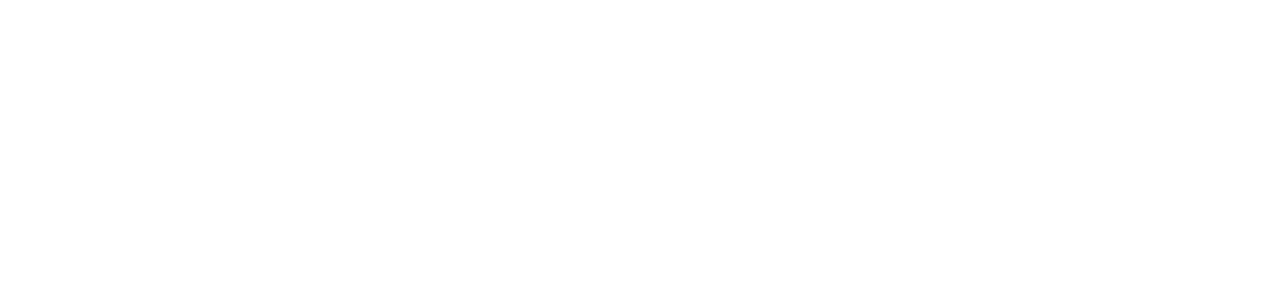
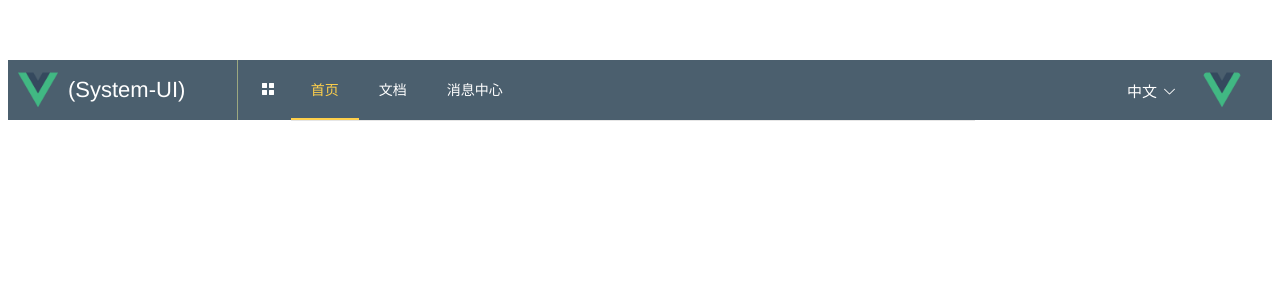
Before and after one commit to MKLM0222/system-ui, a Vue app: page /#/ in a window 1280 px wide. Shown: the top 300 px of the page. Built offline with nearby package versions, Linux system fonts and the light colour scheme; sample sign-in values are in the browser's storage.

Commit message:
国际化

```diff
--- a/package.json
+++ b/package.json
@@ -14,6 +14,7 @@
     "element-ui": "^2.12.0",
     "js-cookie": "^2.2.1",
     "vue": "^2.5.2",
+    "vue-i18n": "^8.14.1",
     "vue-router": "^3.0.1"
   },
   "devDependencies": {
--- /dev/null
+++ b/src/assets/languages/en.json
@@ -0,0 +1,19 @@
+{
+  "common": {
+      "home": "Home",
+      "login": "Login",
+      "exit": "Exit",
+      "logout": "Logout",
+      "doc": "Document",
+      "msgCenter": "Message Center",
+      "myMsg": "My Message",
+      "config": "Config"
+  },
+  "sys": {
+      "userMng": "User Manage",
+      "deptMng": "Dept Manage",
+      "roleMng": "Role Manage",
+      "menuMng": "Menu Manage",
+      "logMng": "Log Manage"
+  }
+}
--- /dev/null
+++ b/src/assets/languages/zh.json
@@ -0,0 +1,20 @@
+{
+  "common": {
+      "home": "首页",
+      "login": "登录",
+      "exit": "退出",
+      "logout": "登出",
+      "doc": "文档",
+      "msgCenter": "消息中心",
+      "myMsg": "我的消息",
+      "config": "设置"
+
+  },
+  "sys": {
+      "userMng": "用户管理",
+      "deptMng": "机构管理",
+      "roleMng": "角色管理",
+      "menuMng": "菜单管理",
+      "logMng": "日志管理"
+  }
+}
--- a/src/http/axios.js
+++ b/src/http/axios.js
@@ -34,7 +34,7 @@ export default function $axios(options) {
          }
          //3.根据请求方法，序列化传来的参数，根据后端需求是否序列化
          if(config.method ==="post") {
-           if(config.data.__proto__===FormData.prototype
+           if(config.data
               || config.url.endsWith("path")
               || config.url.endsWith("mark")
               || config.url.endsWith("patchs")
--- /dev/null
+++ b/src/i18n/index.js
@@ -0,0 +1,15 @@
+import Vue from 'vue'
+import VueI18n from 'vue-i18n'
+
+Vue.use(VueI18n)
+
+//注册i18n实例并引入语言文件，文件格式等下解析
+const i18n = new VueI18n({
+   locale:'zh',
+   messages: {
+     'zh' : require('@/assets/languages/zh.json'),
+     'en' : require('@/assets/languages/en.json')
+   }
+})
+
+export default i18n
--- a/src/main.js
+++ b/src/main.js
@@ -6,6 +6,7 @@ import router from './router'
 import ElementUI from "element-ui"
 import 'element-ui/lib/theme-chalk/index.css'
 import api from './http/index'
+import i18n from './i18n'
 
 Vue.config.productionTip = false
 
@@ -15,6 +16,7 @@ Vue.use(api);//引入axios
 /* eslint-disable no-new */
 new Vue({
   el: '#app',
+  i18n,
   router,
   components: { App },
   template: '<App/>'
--- a/src/views/Home.vue
+++ b/src/views/Home.vue
@@ -1,7 +1,99 @@
 <template>
   <el-row class="container">
     <el-col :span="24" class="header">
-      <el-col :span="5" class="logo" :class="isCollapse?'logo=collapse-width':'logo-width'"></el-col>
+      <el-col :span="5" class="logo" :class="isCollapse?'logo-collapse-width':'logo-width'">
+          <img :src="this.logo" alt=""/>({{isCollapse?sysName:sysName}})
+      </el-col>
+      <el-col :span="1">
+        <div class="tools" @click.prevent="collapse">
+          <i class="el-icon-menu"></i>
+        </div>
+      </el-col>
+      <el-col :span="13">
+         <div class="hearNavBar">
+           <el-menu :default-active="activeIndex" class="el-menu-demo"
+           background-color="#4b5f6e" text-color="#fff"
+             active-text-color="#ffd04b" mode="horizontal" @select="handleSelectHearNavBar">
+            <el-menu-item index="1">{{$t("common.home")}}</el-menu-item>
+            <el-menu-item index="2">{{$t("common.doc")}}</el-menu-item>
+            <el-menu-item index="3">{{$t("common.msgCenter")}}</el-menu-item>
+           </el-menu>
+         </div>
+      </el-col>
+      <el-col :span="5" class="userinfo">
+        <el-dropdown @command="handleCommand">
+          <span id="language" class="el-dropdown-link language-inner">
+            中文<i class="el-icon-arrow-down el-icon--right"></i>
+          </span>
+          <el-dropdown-menu slot="dropdown">
+            <el-dropdown-item command="zh">中文</el-dropdown-item>
+            <el-dropdown-item command="en">English</el-dropdown-item>
+          </el-dropdown-menu>
+        </el-dropdown>
+        <el-dropdown trigger="hover">
+          <span class="el-dropdown-link userinfo-inner">
+            <img :src="this.userAvatar" alt=""/>
+            {{username}}
+          </span>
+          <el-dropdown-menu slot="dropdown">
+             <el-dropdown-item>{{$t("common.myMsg")}}</el-dropdown-item>
+             <el-dropdown-item>{{$t("common.config")}}</el-dropdown-item>
+             <el-dropdown-item @click.native="logout">{{$t("common.logout")}}</el-dropdown-item>
+          </el-dropdown-menu>
+        </el-dropdown>
+      </el-col>
+    </el-col>
+    <el-col :span="24" class="main">
+       <aside class="aside">
+         <el-menu
+         default-active="1-2"
+         class="el-menu-vertical-demo"
+         @open="handleopen"
+         @close="handleclose"
+         @select="handleselect"
+         :collapse="isCollapse">
+           <el-submenu index="1">
+              <template slot="title">
+                <i class="el-icon-location"></i>
+                <span slot="title">系统管理</span>
+              </template>
+              <el-menu-item @click="$router.push('user')" index="1-1">{{$t("sys.userMng")}}</el-menu-item>
+              <el-menu-item @click="$router.push('dept')" index="1-2">{{$t("sys.deptMng")}}</el-menu-item>
+              <el-menu-item @click="$router.push('role')" index="1-1">{{$t("sys.roleMng")}}</el-menu-item>
+              <el-menu-item @click="$router.push('menu')" index="1-2">{{$t("sys.menuMng")}}</el-menu-item>
+              <el-menu-item @click="$router.push('log')" index="1-1">{{$t("sys.logMng")}}</el-menu-item>
+              <el-menu-item index="1-3">选项三</el-menu-item>
+           </el-submenu>
+           <el-menu-item index="2">
+              <i class="el-icon-menu"></i>
+              <span slot="title">导航二</span>
+           </el-menu-item>
+           <el-menu-item index="3">
+              <i class="el-icon-document"></i>
+                <span slot="title">导航三</span>
+           </el-menu-item>
+           <el-menu-item>
+              <i class="el-icon-setting"></i>
+                <span slot="title">导航四</span>
+           </el-menu-item>
+         </el-menu>
+       </aside>
+       <section class="content-container">
+         <div class="grid-content bg-purple-light">
+           <el-col :span="24" class="breadcrumb-container">
+              <el-breadcrumb seperator="/" class="breadcrumb-inner">
+                <el-breadcrumb-item v-for="item in $route.matched" :key="item.path">
+                  {{item.name}}
+                </el-breadcrumb-item>
+              </el-breadcrumb>
+           </el-col>
+           <el-col :span="24" class="content-wrapper">
+              <transition name="fade" mode="out-in">
+                 <router-view></router-view>
+              </transition>
+           </el-col>
+         </div>
+       </section>
     </el-col>
   </el-row>
 </template>
@@ -11,31 +103,185 @@ import axios from "axios"
 import mock  from "@/mock/index.js"
 export default {
   name:"Home",
+  data() {
+    return {
+      isCollapse:false,
+      sysName:"权限管理系统",
+      userName:"luna",
+      userAvatar:"http://tupian.qqw21.com/article/UploadPic/2019-8/20198816503664815.jpeg",
+      logo:"",
+      activeIndex:"1"
+    }
+  },
   methods: {
-    testAxios(){
-      axios.get("http://localhost:8080")
-      .then(function(res){
-        alert(res.data)
-      }).catch(function(res){
-        alert(res)
+    handleopen(){
+      console.log("handleopen")
+    },
+    handleclose(){
+      cosole.log("handleclose")
+    },
+    handleselect(a,b){
+      console.log("handleselect")
+    },
+    handleSelectHearNavBar(key,keyPath) {
+      console.log(key,keyPath)
+    },
+    //折叠导航栏
+    collapse:function(){
+      this.isCollapse = !this.isCollapse;
+    },
+    //语言切换
+    handleCommand:function(command){
+        let lang = command === ""? "zh" : command
+        this.$i18n.locale = lang
+        document.getElementById("language").innerHTML=lang=="zh"?"中文":"English"    },
+    logout:function() {
+      var _this = this;
+      this.$confirm("确认退出吗？","提示",{
+        type:"warning"
       })
-    },
-    getUser(){
-       axios.get("http://localhost:8080/user")
-       .then(function(res){
-         alert(JSON.stringify(res.data))
-       }).catch(function(res) {
-         alert(res)
-       })
-    },
-    getMenu(){
-       axios.get("http://localhost:8080/menu")
-       .then(function(res){
-         alert(JSON.stringify(res.data))
-       }).catch(function(res) {
-         alert(res)
-       })
-    },
+      .then(()=>{
+         sessionStorage.removeItem("user");
+         this.$router.push("/login");
+      })
+      .catch(()=>{})
+    }
+  },
+  mounted() {
+    this.sysName="System-UI";
+    this.logo=require("@/assets/logo.png");
+    var user = sessionStorage.getItem("user");
+    if(user) {
+      this.userName = user;
+      this.userAvatar=require("@/assets/logo.png")
+    }
   }
 }
 </script>
+<style lang="scss">
+.container {
+  position: absolute;
+  top: 0px;
+  bottom: 0px;
+  left: 0px;
+  right: 0px;
+  width: 100%;
+  .header {
+    height: 60px;
+    line-height: 60px;
+    background: #4b5f6e;
+    color: #fff;
+    .userinfo {
+      text-align: right;
+      padding-right: 30px;
+      float: right;
+      .language-inner {
+        font-size:15px;
+        cursor:pointer;
+        color:#fff;
+      }
+      .userinfo-inner {
+        font-size: 20px;
+        cursor: pointer;
+        padding-left:15px;
+        color: #fff;
+        img {
+          width: 40px;
+          height: 40px;
+          border-radius: 10px;
+          margin: 10px 0px 10px 10px;
+          float: right;
+        }
+      }
+    }
+    .logo {
+      height: 60px;
+      font-size: 22px;
+      padding-left: 0px;
+      padding-right: 0px;
+      border-color: rgba(238, 241, 146, 0.5);
+      border-right-width: 1px;
+      border-right-style: solid;
+      background: #4b5f6e;
+      text-align: left;
+      img {
+          width: 40px;
+          height: 40px;
+          border-radius: 0px;
+          margin: 10px 10px 10px 10px;
+          float: left;
+      }
+      .txt {
+        color: #fff;
+      }
+    }
+    .logo-width {
+      width: 230px;
+    }
+    .logo-collapse-width {
+      width: 65px;
+    }
+    .tools {
+      padding-left: 10px;
+      padding-right: 10px;
+      text-align: center;
+      width: 40px;
+      height: 60px;
+      line-height: 60px;
+      cursor: pointer;
+    }
+    .hearNavBar {
+      background: #4b5f6e;
+      padding: 0px 0px;
+      width: 100%;
+      height: 60px;
+      line-height: 60px;
+      font-size: 29px;
+      cursor: pointer;
+    }
+  }
+  .main {
+    display: flex;
+    position: absolute;
+    top: 60px;
+    bottom: 0px;
+    overflow: hidden;
+    aside {
+      flex: 0 0 230px;
+      width: 230px;
+      .el-menu {
+        height: 100%;
+        text-align: left;
+      }
+    }
+    .content-container {
+      // background: #f1f2f7;
+      flex: 1;
+      // overflow-y: scroll;
+      padding: 0px;
+      .breadcrumb-container {
+        height: 28px;
+        background: #fff;
+        border-color: rgba(38, 86, 114, 0.2);
+        border-bottom-width: 1px;
+        border-bottom-style: solid;
+        background: rgba(99, 138, 161, 0.2);
+        .breadcrumb-inner {
+          padding-top: 5px;
+          padding-bottom: 5px;
+          padding-left: 5px;
+          text-align: left;
+          font-size: 18px;
+          width: 100%;
+          height: 100%;
+          float: left;
+        }
+      }
+      .content-wrapper {
+        background-color: #fff;
+        box-sizing: border-box;
+      }
+    }
+  }
+}
+</style>
--- a/src/views/Login.vue
+++ b/src/views/Login.vue
@@ -45,7 +45,7 @@ export default {
     login(){
       let userInfo = {account:this.loginForm.account,
                       password:this.loginForm.password}
-      this.$api.login().then(function(res) {
+      this.$api.login().then((res)=>{
           Cookies.set('token',res.data.token)//放置token到cookie
           sessionStorage.setItem("user",userInfo.account)//将用户保存到本地对话
           this.$router.push("/")//登录成功，跳转到主页
```
Also changed, not shown: src/router/index.js (+10 -3 lines), src/views/Main.vue (added), src/views/Menu.vue (added), src/views/User.vue (added), 1 other file (tests, documents, lock files or other folders).
